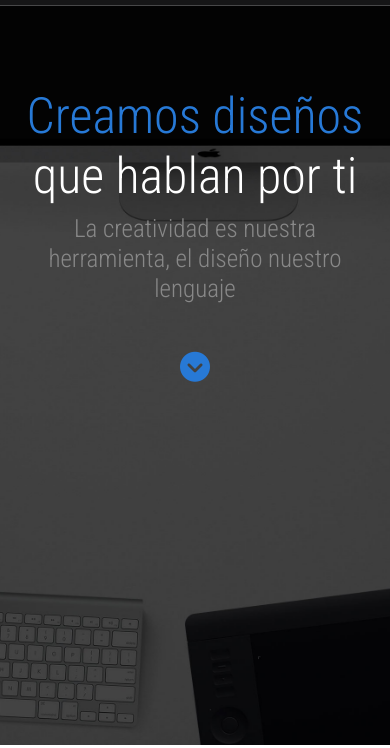
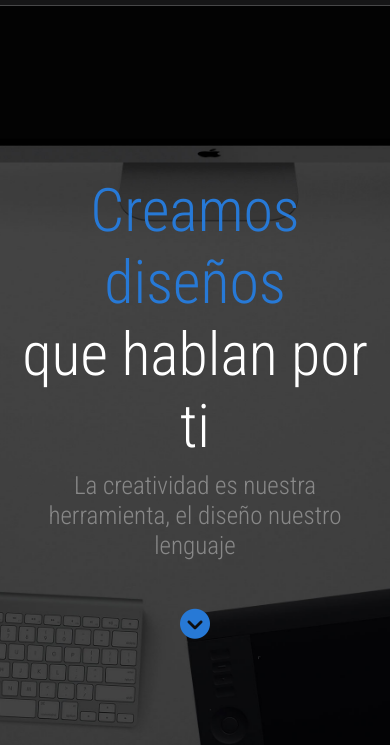
Before and after one commit to aleiturrieta/PreEntrega2-Alejandro-Iturrieta, a plain HTML site: page index.html in a window 390 px wide. Shown: the part 96-844 px from the top of the page. Drawn offline with nearby package versions, Linux system fonts and the light colour scheme.

Commit message:
Version 1.1 - se corrige centrado de texto en cabecera

```diff
--- a/estilos/estilos.css
+++ b/estilos/estilos.css
@@ -542,10 +542,11 @@ a {
     .portada {
         height: calc(100vh - 105px);
         background-position: center;
+        justify-content: center;
     }
 
     .portada h1 {
-        font-size: 50px;
+        font-size: 60px;
     }
 
     .nosotros {
```
